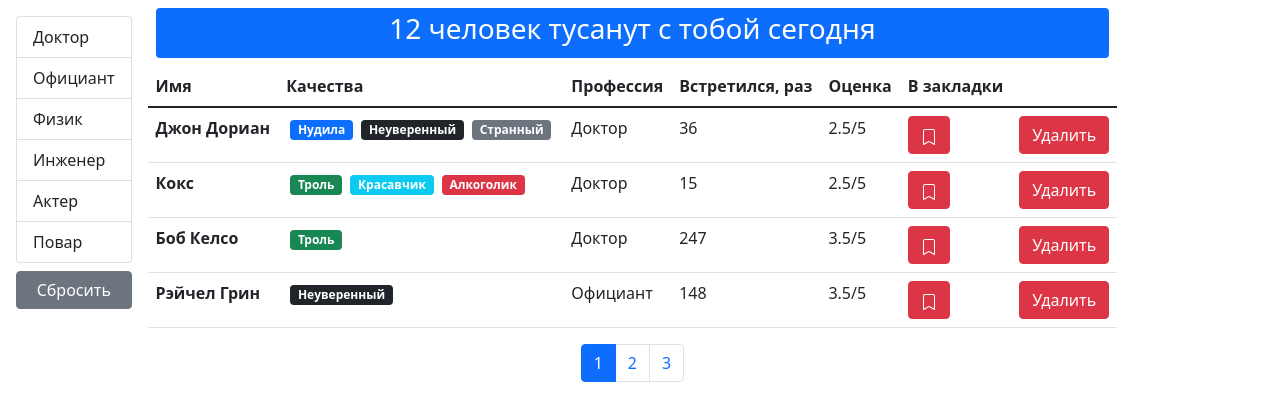
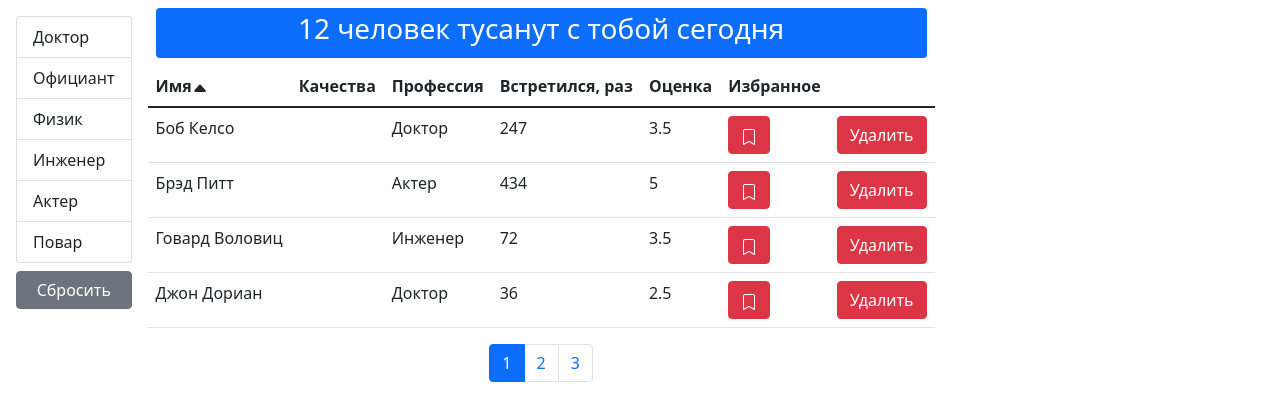
Before and after one commit to bobkov-evgeny/course-project, a React (Create React App) app: page / in a window 1280 px wide. Shown: the top 420 px of the page. Built offline with nearby package versions, Linux system fonts and the light colour scheme.

Commit message:
lesson 7

```diff
--- a/src/API/fake.api/user.api.js
+++ b/src/API/fake.api/user.api.js
@@ -3,33 +3,33 @@ const qualities = {
     tedious: {
         _id: "67rdca3eeb7f6fgeed471198",
         name: "Нудила",
-        color: "primary"
+        color: "primary",
     },
     strange: {
         _id: "67rdca3eeb7f6fgeed471100",
         name: "Странный",
-        color: "secondary"
+        color: "secondary",
     },
     buller: {
         _id: "67rdca3eeb7f6fgeed4711012",
         name: "Троль",
-        color: "success"
+        color: "success",
     },
     alcoholic: {
         _id: "67rdca3eeb7f6fgeed471101",
         name: "Алкоголик",
-        color: "danger"
+        color: "danger",
     },
     handsome: {
         _id: "67rdca3eeb7f6fgeed471102",
         name: "Красавчик",
-        color: "info"
+        color: "info",
     },
     uncertain: {
         _id: "67rdca3eeb7f6fgeed471102",
         name: "Неуверенный",
-        color: "dark"
-    }
+        color: "dark",
+    },
 };
 
 const users = [
@@ -39,7 +39,8 @@ const users = [
         profession: professions.doctor,
         qualities: [qualities.tedious, qualities.uncertain, qualities.strange],
         completedMeetings: 36,
-        rate: 2.5
+        rate: 2.5,
+        bookmark: false,
     },
     {
         _id: "67rdca3eeb7f6fgeed471816",
@@ -47,7 +48,8 @@ const users = [
         profession: professions.doctor,
         qualities: [qualities.buller, qualities.handsome, qualities.alcoholic],
         completedMeetings: 15,
-        rate: 2.5
+        rate: 2.5,
+        bookmark: false,
     },
     {
         _id: "67rdca3eeb7f6fgeed471817",
@@ -55,7 +57,8 @@ const users = [
         profession: professions.doctor,
         qualities: [qualities.buller],
         completedMeetings: 247,
-        rate: 3.5
+        rate: 3.5,
+        bookmark: false,
     },
     {
         _id: "67rdca3eeb7f6fgeed471818",
@@ -63,7 +66,8 @@ const users = [
         profession: professions.waiter,
         qualities: [qualities.uncertain],
         completedMeetings: 148,
-        rate: 3.5
+        rate: 3.5,
+        bookmark: false,
     },
     {
         _id: "67rdca3eeb7f6fgeed471819",
@@ -71,7 +75,8 @@ const users = [
         profession: professions.physics,
         qualities: [qualities.strange, qualities.tedious],
         completedMeetings: 37,
-        rate: 4.6
+        rate: 4.6,
+        bookmark: false,
     },
     {
         _id: "67rdca3eeb7f6fgeed471820",
@@ -79,7 +84,8 @@ const users = [
         profession: professions.physics,
         qualities: [qualities.strange, qualities.uncertain],
         completedMeetings: 147,
-        rate: 3.5
+        rate: 3.5,
+        bookmark: false,
     },
     {
         _id: "67rdca3eeb7f6fgeed471821",
@@ -87,7 +93,8 @@ const users = [
         profession: professions.engineer,
         qualities: [qualities.strange, qualities.tedious],
         completedMeetings: 72,
-        rate: 3.5
+        rate: 3.5,
+        bookmark: false,
     },
     {
         _id: "67rdca3eeb7f6fgeed471822",
@@ -95,7 +102,8 @@ const users = [
         profession: professions.engineer,
         qualities: [qualities.handsome],
         completedMeetings: 72,
-        rate: 5
+        rate: 5,
+        bookmark: false,
     },
     {
         _id: "67rdca3eeb7f6fgeed471823",
@@ -103,7 +111,8 @@ const users = [
         profession: professions.cook,
         qualities: [qualities.strange, qualities.uncertain],
         completedMeetings: 17,
-        rate: 4.5
+        rate: 4.5,
+        bookmark: false,
     },
     {
         _id: "67rdca3eeb7f6fgeed471824",
@@ -111,7 +120,8 @@ const users = [
         profession: professions.cook,
         qualities: [qualities.handsome, qualities.buller],
         completedMeetings: 17,
-        rate: 4.5
+        rate: 4.5,
+        bookmark: false,
     },
     {
         _id: "67rdca3eeb7f6fgeed47181f",
@@ -119,7 +129,8 @@ const users = [
         profession: professions.actor,
         qualities: [qualities.uncertain, qualities.strange],
         completedMeetings: 434,
-        rate: 3.5
+        rate: 3.5,
+        bookmark: false,
     },
     {
         _id: "67rdca3eeb7f6fgeed47181r",
@@ -127,8 +138,9 @@ const users = [
         profession: professions.actor,
         qualities: [qualities.handsome],
         completedMeetings: 434,
-        rate: 5
-    }
+        rate: 5,
+        bookmark: false,
+    },
 ];
 
 const fetchAll = () =>
@@ -139,5 +151,5 @@ const fetchAll = () =>
     });
 
 export default {
-    fetchAll
+    fetchAll,
 };
--- a/src/App.js
+++ b/src/App.js
@@ -16,9 +16,9 @@ function App() {
     const handleToggleUserBookmark = (userId) => {
         const newUsers = users.map((user) => {
             if (user._id === userId) {
-                return !user.bookmarked || user.bookmarked === false
-                    ? { ...user, bookmarked: true }
-                    : { ...user, bookmarked: false };
+                return !user.bookmark || user.bookmark === false
+                    ? { ...user, bookmark: true }
+                    : { ...user, bookmark: false };
             }
             return user;
         });
--- /dev/null
+++ b/src/components/tableBody.jsx
@@ -0,0 +1,34 @@
+import React from "react";
+import PropTypes from "prop-types";
+import _ from "lodash";
+
+const TableBody = ({ data, columns }) => {
+    const renderContent = (item, column) => {
+        if (columns[column].component) {
+            const component = columns[column].component;
+            if (typeof component === "function") {
+                return component(item);
+            }
+            return component;
+        }
+        return _.get(item, columns[column].path);
+    };
+    return (
+        <tbody>
+            {data.map((item) => (
+                <tr key={item._id}>
+                    {Object.keys(columns).map((column) => (
+                        <td key={column}>{renderContent(item, column)}</td>
+                    ))}
+                </tr>
+            ))}
+        </tbody>
+    );
+};
+
+TableBody.propTypes = {
+    data: PropTypes.array.isRequired,
+    columns: PropTypes.object.isRequired,
+};
+
+export default TableBody;
--- /dev/null
+++ b/src/components/tableHeader.jsx
@@ -0,0 +1,74 @@
+import React from "react";
+import PropTypes from "prop-types";
+
+const TableHeader = ({ onSort, selectedSort, columns }) => {
+    const handleSort = (item) => {
+        if (selectedSort.path === item) {
+            onSort({
+                ...selectedSort,
+                order: selectedSort.order === "asc" ? "desc" : "asc",
+            });
+        } else {
+            onSort({ path: item, order: "asc" });
+        }
+    };
+    const toggleSortCaret = (column) => {
+        if (column.path !== selectedSort.path) return;
+        if (selectedSort.order === "asc") {
+            return (
+                <svg
+                    xmlns="http://www.w3.org/2000/svg"
+                    width="16"
+                    height="16"
+                    fill="currentColor"
+                    className="bi bi-caret-up-fill"
+                    viewBox="0 0 16 16"
+                >
+                    <path d="m7.247 4.86-4.796 5.481c-.566.647-.106 1.659.753 1.659h9.592a1 1 0 0 0 .753-1.659l-4.796-5.48a1 1 0 0 0-1.506 0z" />
+                </svg>
+            );
+        } else if (selectedSort.order === "desc") {
+            return (
+                <svg
+                    xmlns="http://www.w3.org/2000/svg"
+                    width="16"
+                    height="16"
+                    fill="currentColor"
+                    className="bi bi-caret-down-fill"
+                    viewBox="0 0 16 16"
+                >
+                    <path d="M7.247 11.14 2.451 5.658C1.885 5.013 2.345 4 3.204 4h9.592a1 1 0 0 1 .753 1.659l-4.796 5.48a1 1 0 0 1-1.506 0z" />
+                </svg>
+            );
+        }
+    };
+    return (
+        <thead>
+            <tr>
+                {Object.keys(columns).map((column) => (
+                    <th
+                        key={column}
+                        onClick={
+                            columns[column].path
+                                ? () => handleSort(columns[column].path)
+                                : undefined
+                        }
+                        role={columns[column].path && "button"}
+                        scope="col"
+                    >
+                        {columns[column].name}
+                        {toggleSortCaret(columns[column])}
+                    </th>
+                ))}
+            </tr>
+        </thead>
+    );
+};
+
+TableHeader.propTypes = {
+    onSort: PropTypes.func.isRequired,
+    selectedSort: PropTypes.object.isRequired,
+    columns: PropTypes.object.isRequired,
+};
+
+export default TableHeader;
--- a/src/components/user.jsx
+++ b/src/components/user.jsx
@@ -19,7 +19,7 @@ const User = ({ user, onDelete, onToggleUserBookmark }) => {
                 <td>
                     <Bookmark
                         key={user._id}
-                        bookmarked={user.bookmarked}
+                        bookmarked={user.bookmark}
                         onClick={() => onToggleUserBookmark(user._id)}
                     />
                 </td>
--- a/src/components/users.jsx
+++ b/src/components/users.jsx
@@ -1,17 +1,19 @@
 import React, { useState, useEffect } from "react";
 import PropTypes from "prop-types";
-import User from "./user";
 import Pagination from "./pagination";
 import { paginate } from "../utils/paginate";
 import GroupList from "./groupList";
 import SearchStatus from "./searchStatus";
+import UserTable from "./usersTable";
 import api from "../API";
+import _ from "lodash";
 
 const Users = ({ users: allUsers, onDelete, onToggleUserBookmark }) => {
     const pageSize = 4;
     const [currentPage, setCurrentPage] = useState(1);
     const [professions, setProfession] = useState();
     const [selectedProf, setSelectedProf] = useState();
+    const [sortBy, setSortBy] = useState({ path: "name", order: "asc" });
 
     useEffect(() => {
         api.professions.fetchAll().then((data) => setProfession(data));
@@ -29,6 +31,10 @@ const Users = ({ users: allUsers, onDelete, onToggleUserBookmark }) => {
         setSelectedProf(item);
     };
 
+    const handleSort = (item) => {
+        setSortBy(item);
+    };
+
     const clearFilter = () => {
         setSelectedProf();
     };
@@ -37,7 +43,8 @@ const Users = ({ users: allUsers, onDelete, onToggleUserBookmark }) => {
         ? allUsers.filter((user) => user.profession.name === selectedProf)
         : allUsers;
     const count = filteredUsers.length;
-    const users = paginate(filteredUsers, currentPage, pageSize);
+    const sortedUsers = _.orderBy(filteredUsers, [sortBy.path], [sortBy.order]);
+    const users = paginate(sortedUsers, currentPage, pageSize);
 
     return (
         <div className="d-flex">
@@ -61,29 +68,13 @@ const Users = ({ users: allUsers, onDelete, onToggleUserBookmark }) => {
             <div className="d-flex flex-column">
                 <SearchStatus numberOfGuests={count} />
                 {count > 0 && (
-                    <table className="table">
-                        <thead>
-                            <tr>
-                                <th scope="col">Имя</th>
-                                <th scope="col">Качества</th>
-                                <th scope="col">Профессия</th>
-                                <th scope="col">Встретился, раз</th>
-                                <th scope="col">Оценка</th>
-                                <th scope="col">В закладки</th>
-                                <th scope="col"></th>
-                            </tr>
-                        </thead>
-                        <tbody>
-                            {users.map((user) => (
-                                <User
-                                    key={user._id}
-                                    user={user}
-                                    onDelete={onDelete}
-                                    onToggleUserBookmark={onToggleUserBookmark}
-                                />
-                            ))}
-                        </tbody>
-                    </table>
+                    <UserTable
+                        users={users}
+                        onDelete={onDelete}
+                        onToggleUserBookmark={onToggleUserBookmark}
+                        onSort={handleSort}
+                        selectedSort={sortBy}
+                    />
                 )}
                 <div className="d-flex justify-content-center">
                     <Pagination
--- /dev/null
+++ b/src/components/usersTable.jsx
@@ -0,0 +1,65 @@
+import React from "react";
+import PropTypes from "prop-types";
+import TableHeader from "./tableHeader";
+import TableBody from "./tableBody";
+import Bookmark from "./bookmark";
+
+const UserTable = ({
+    users,
+    onDelete,
+    onToggleUserBookmark,
+    selectedSort,
+    onSort,
+}) => {
+    const column = {
+        name: { path: "name", name: "Имя" },
+        qualities: { name: "Качества" },
+        professions: { path: "profession.name", name: "Профессия" },
+        completedMeetings: {
+            path: "completedMeetings",
+            name: "Встретился, раз",
+        },
+        rate: { path: "rate", name: "Оценка" },
+        bookmark: {
+            path: "bookmark",
+            name: "Избранное",
+            component: (user) => (
+                <Bookmark
+                    bookmarked={user.bookmark}
+                    onClick={() => onToggleUserBookmark(user._id)}
+                />
+            ),
+        },
+        delete: {
+            component: (user) => (
+                <button
+                    onClick={() => onDelete(user._id)}
+                    className="btn btn-danger"
+                >
+                    Удалить
+                </button>
+            ),
+        },
+    };
+
+    return (
+        <table className="table">
+            <TableHeader
+                columns={column}
+                onSort={onSort}
+                selectedSort={selectedSort}
+            />
+            <TableBody columns={column} data={users} />
+        </table>
+    );
+};
+
+UserTable.propTypes = {
+    users: PropTypes.array.isRequired,
+    onDelete: PropTypes.func.isRequired,
+    onToggleUserBookmark: PropTypes.func.isRequired,
+    onSort: PropTypes.func.isRequired,
+    selectedSort: PropTypes.object.isRequired,
+};
+
+export default UserTable;
```
